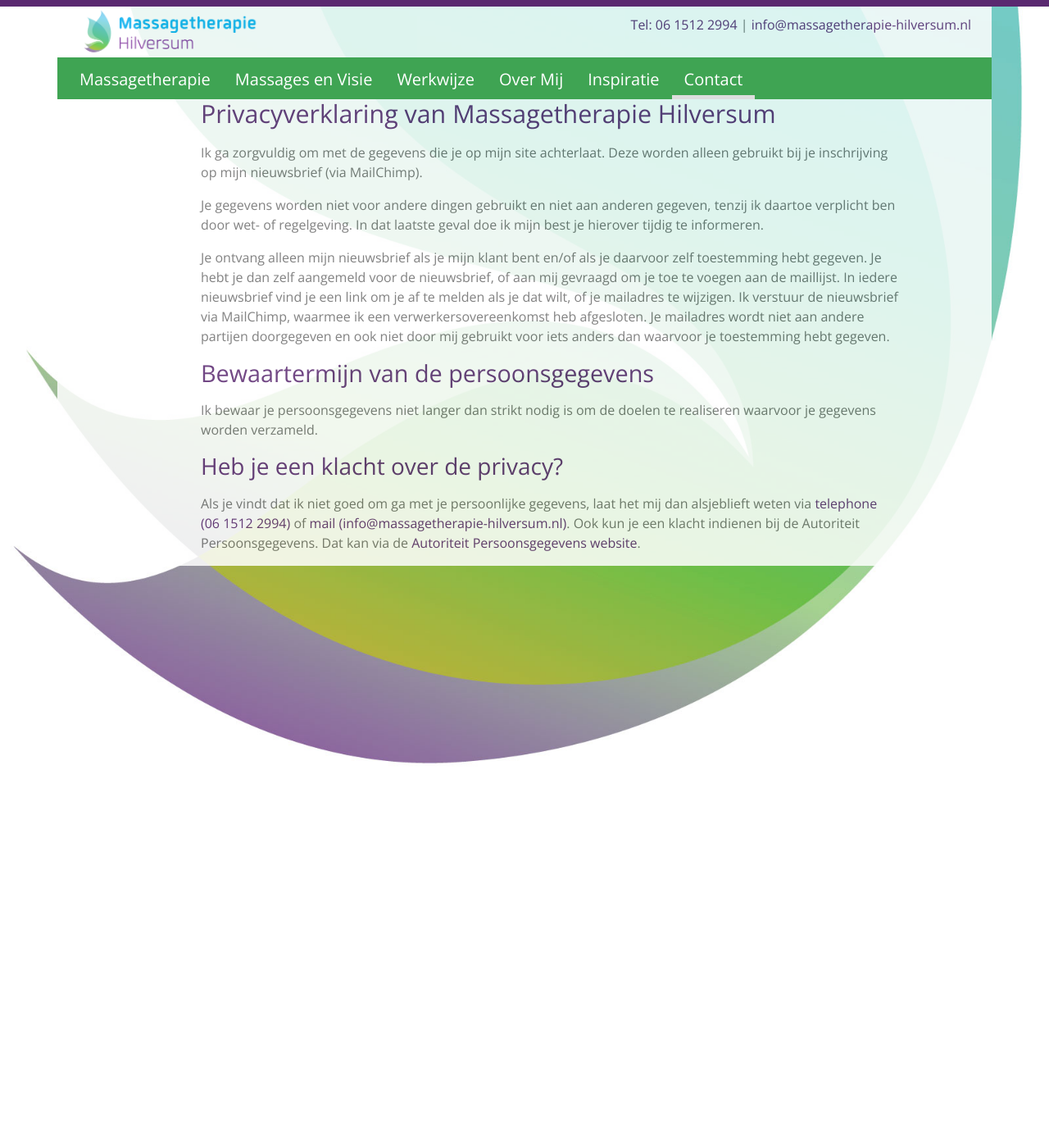
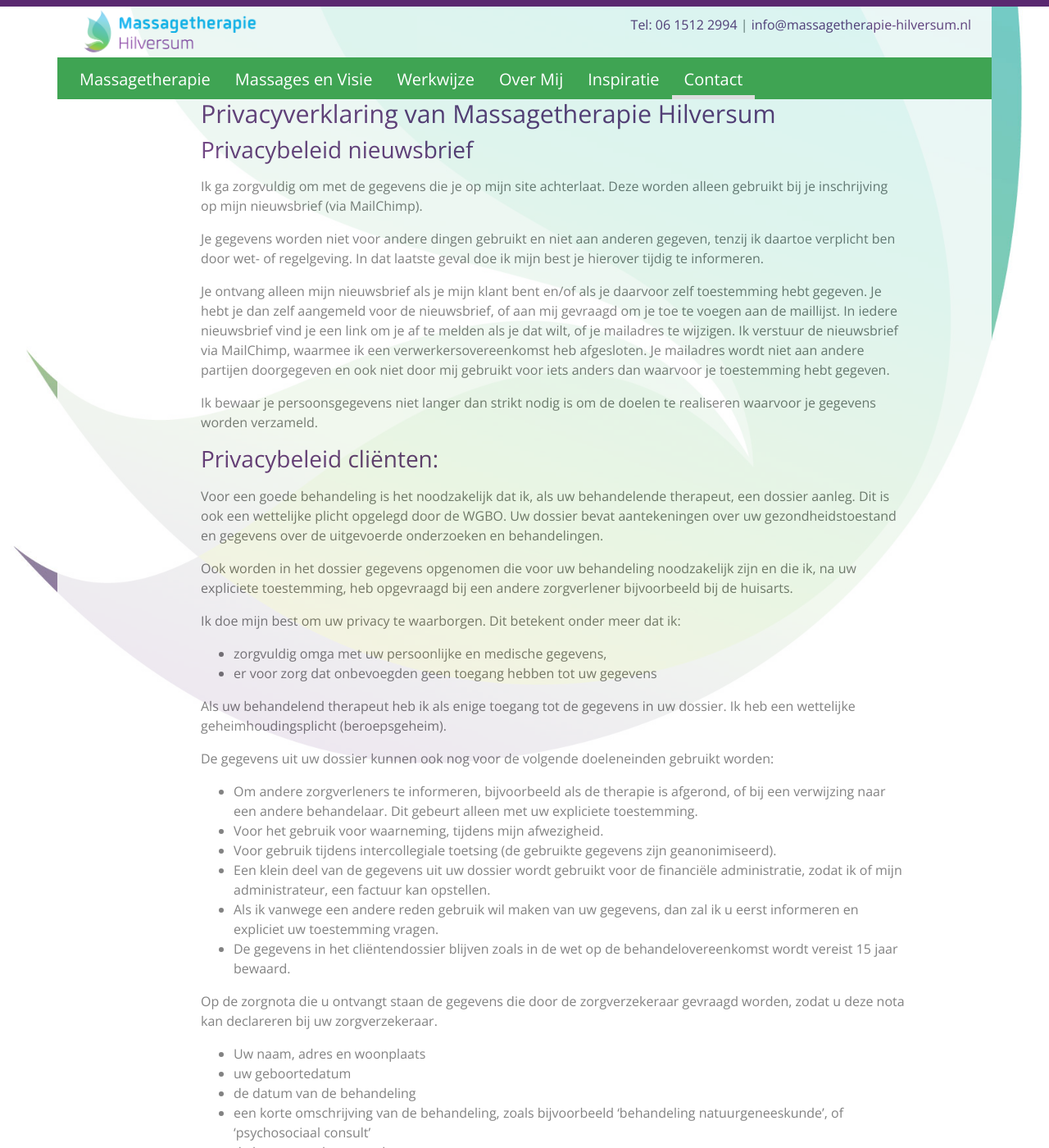
Before and after one commit to pwagland/pwagland.github.io, a Jekyll site: the page built from privacyverklaring.md, in a window 1280 px wide and 1400 px high. Shown: the whole window at 82% size. Built offline with Jekyll 4.4.1, drawn with Linux system fonts in a browser that asks for light colours; nearby versions of some CDN libraries.

Commit message:
Update privacy policy to include how client data is handled.

```diff
--- a/privacyverklaring.md
+++ b/privacyverklaring.md
@@ -3,16 +3,43 @@ layout: md
 active: /contact.html
 title: Privacyverklaring van Massagetherapie Hilversum
 ---
+### Privacybeleid nieuwsbrief
+
 Ik ga zorgvuldig om met de gegevens die je op mijn site achterlaat. Deze worden alleen gebruikt bij je inschrijving op mijn nieuwsbrief (via MailChimp).
 
 Je gegevens worden niet voor andere dingen gebruikt en niet aan anderen gegeven, tenzij ik daartoe verplicht ben door wet- of regelgeving. In dat laatste geval doe ik mijn best je hierover tijdig te informeren.
 
 Je ontvang alleen mijn nieuwsbrief als je mijn klant bent en/of als je daarvoor zelf toestemming hebt gegeven. Je hebt je dan zelf aangemeld voor de nieuwsbrief, of aan mij gevraagd om je toe te voegen aan de maillijst. In iedere nieuwsbrief vind je een link om je af te melden als je dat wilt, of je mailadres te wijzigen. Ik verstuur de nieuwsbrief via MailChimp, waarmee ik een verwerkersovereenkomst heb afgesloten. Je mailadres wordt niet aan andere partijen doorgegeven en ook niet door mij gebruikt voor iets anders dan waarvoor je toestemming hebt gegeven.
 
-## Bewaartermijn van de persoonsgegevens
-
 Ik bewaar je persoonsgegevens niet langer dan strikt nodig is om de doelen te realiseren waarvoor je gegevens worden verzameld.
 
-### Heb je een klacht over de privacy?
+### Privacybeleid cliënten:
+
+Voor een goede behandeling is het noodzakelijk dat ik, als uw behandelende therapeut, een dossier aanleg. Dit is ook een wettelijke plicht opgelegd door de WGBO. Uw dossier bevat aantekeningen over uw gezondheidstoestand en gegevens over de uitgevoerde onderzoeken en behandelingen.
+
+Ook worden in het dossier gegevens opgenomen die voor uw behandeling noodzakelijk zijn en die ik, na uw expliciete toestemming, heb opgevraagd bij een andere zorgverlener bijvoorbeeld bij de huisarts.
+
+Ik doe mijn best om uw privacy te waarborgen. Dit betekent onder meer dat ik:
+* zorgvuldig omga met uw persoonlijke en medische gegevens,
+* er voor zorg dat onbevoegden geen toegang hebben tot uw gegevens
+
+Als uw behandelend therapeut heb ik als enige toegang tot de gegevens in uw dossier. Ik heb een wettelijke geheimhoudingsplicht (beroepsgeheim).
+
+De gegevens uit uw dossier kunnen ook nog voor de volgende doeleneinden gebruikt worden:
+* Om andere zorgverleners te informeren, bijvoorbeeld als de therapie is afgerond, of bij een verwijzing naar een andere behandelaar. Dit gebeurt alleen met uw expliciete toestemming.
+* Voor het gebruik voor waarneming, tijdens mijn afwezigheid.
+* Voor gebruik tijdens intercollegiale toetsing (de gebruikte gegevens zijn geanonimiseerd).
+* Een klein deel van de gegevens uit uw dossier wordt gebruikt voor de financiële administratie, zodat ik of mijn administrateur, een factuur kan opstellen.
+* Als ik vanwege een andere reden gebruik wil maken van uw gegevens, dan zal ik u eerst informeren en expliciet uw toestemming vragen.
+* De gegevens in het cliëntendossier blijven zoals in de wet op de behandelovereenkomst wordt vereist 15 jaar bewaard.
+
+Op de zorgnota die u ontvangt staan de gegevens die door de zorgverzekeraar gevraagd worden, zodat u deze nota kan declareren bij uw zorgverzekeraar.
+* Uw naam, adres en woonplaats
+* uw geboortedatum
+* de datum van de behandeling
+* een korte omschrijving van de behandeling, zoals bijvoorbeeld ‘behandeling natuurgeneeskunde’, of 'psychosociaal consult’
+* de kosten van het consult
+
+#### Heb je een klacht over de privacy?
 
 Als je vindt dat ik niet goed om ga met je persoonlijke gegevens, laat het mij dan alsjeblieft weten via <a href="tel:+31 6 1512 2994">telephone (06&nbsp;1512&nbsp;2994)</a> of <a href="mailto:info@massagetherapie-hilversum.nl">mail (info@massagetherapie-hilversum.nl)</a>. Ook kun je een klacht indienen bij de Autoriteit Persoonsgegevens. Dat kan via de <a href="https://autoriteitpersoonsgegevens.nl/nl/contact-met-de-autoriteit-persoonsgegevens/tip-ons">Autoriteit Persoonsgegevens website</a>.
```
